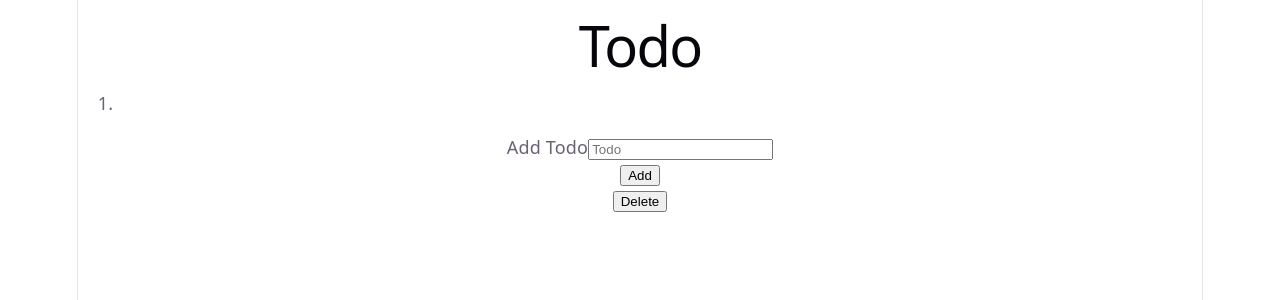
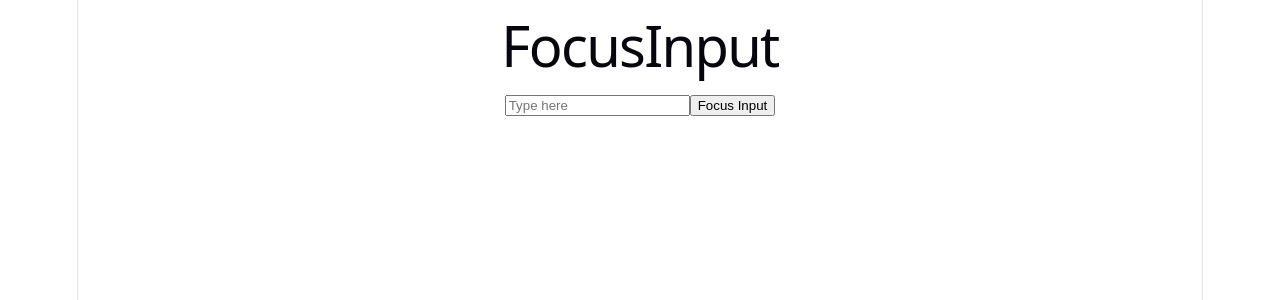
Before and after one commit to nynishuyadav85/InterviewPrep, a React (Vite) app in the folder interview/: page / in a window 1280 px wide. Shown: the top 300 px of the page. Built offline with nearby package versions, Linux system fonts and the light colour scheme.

Commit message:
feat: add FocusInput component and update App to include it

```diff
--- a/interview/src/App.jsx
+++ b/interview/src/App.jsx
@@ -1,12 +1,12 @@
 import './App.css'
-import Todo from './components/Todo/Todo'
+import FocusInput from './components/FocusInput/FocusInput'
 
 function App() {
 
   return (
     <>
-      <Todo />
-    </>
+      {/* <Todo /> */}
+      <FocusInput />    </>
   )
 }
 
--- /dev/null
+++ b/interview/src/components/FocusInput/FocusInput.jsx
@@ -0,0 +1,21 @@
+import { useRef } from "react"
+
+const FocusInput = () => {
+
+    const inputRef = useRef(null)
+
+    const focusHandler = () => {
+        inputRef.current.focus()
+    }
+    return (
+        <div>
+
+            <h1>FocusInput</h1>
+
+            <input placeholder="Type here" type="text" ref={inputRef}></input>
+            <button onClick={focusHandler}> Focus Input</button>
+        </div>
+    )
+}
+
+export default FocusInput
```
